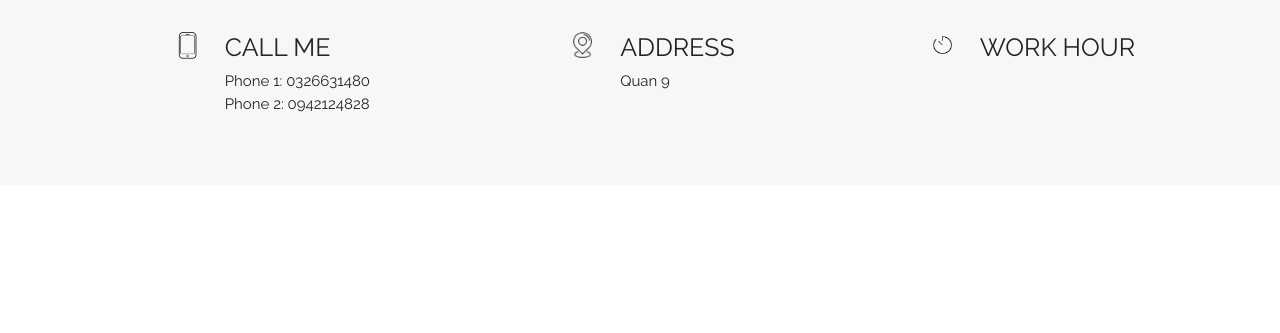
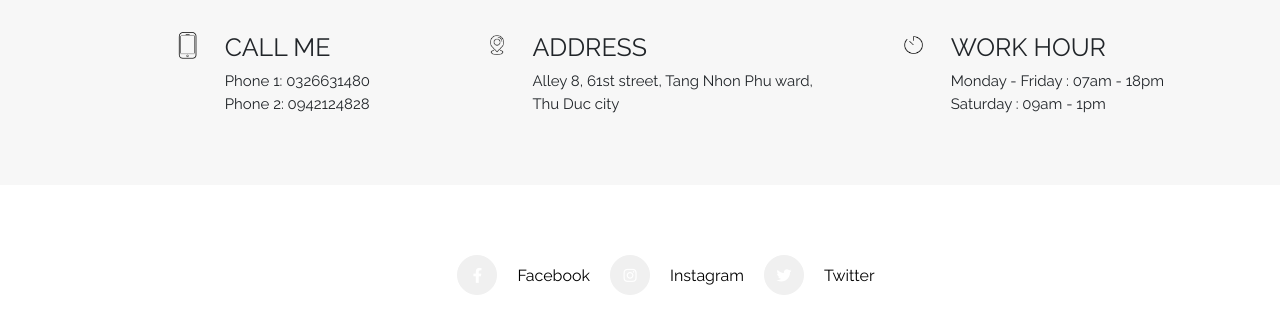
Before and after one commit to chotr/cv-angular, an Angular app: page / in a window 1280 px wide. Shown: the part 3216-3549 px from the top of the page. Built offline with nearby package versions, Linux system fonts and the light colour scheme.

Commit message:
css footer

```diff
--- a/src/app/clients/footer/footer.component.html
+++ b/src/app/clients/footer/footer.component.html
@@ -22,7 +22,7 @@
                         </div>
                         <div class="footer_text">
                             <h3>ADDRESS</h3>
-                            <p>Quan 9</p>
+                            <p>Alley 8, 61st street, Tang Nhon Phu ward, Thu Duc city</p>
                         </div>
                     </div>
                 </div>
@@ -34,6 +34,8 @@
                         </div>
                         <div class="footer_text">
                             <h3>WORK HOUR</h3>
+                            <p>Monday - Friday : 07am - 18pm</p>
+                            <p>Saturday : 09am - 1pm</p>
                         </div>
                     </div>
                 </div>
@@ -42,7 +44,26 @@
     </div>
 </div>
 <div class="social_footer">
-    <div class="content">
-
+    <div class="content container">
+        <ul class="list_s">
+            <li class="item_s fb">
+                <a href="#">
+                    <div class="icon_s"><i class="fab fa-facebook-f"></i>
+                    </div> <span>Facebook</span>
+                </a>
+            </li>
+            <li class="item_s insta">
+                <a href="#">
+                    <div class="icon_s"><i class="fab fa-instagram"></i></div>
+                    <span>Instagram</span>
+                </a>
+            </li>
+            <li class="item_s twitter">
+                <a href="#">
+                    <div class="icon_s"><i class="fab fa-twitter"></i></div>
+                    <span>Twitter</span>
+                </a>
+            </li>
+        </ul>
     </div>
 </div>
--- a/src/app/clients/footer/footer.component.scss
+++ b/src/app/clients/footer/footer.component.scss
@@ -23,3 +23,38 @@
     }
   }
 }
+
+.social_footer {
+  .list_s {
+    list-style: none;
+    display: flex;
+    flex-direction: row;
+    flex-wrap: nowrap;
+    justify-content: center;
+    align-items: center;
+    a {
+      text-decoration: none;
+    }
+    i {
+      font-size: 15px;
+      color: white;
+    }
+    .icon_s {
+      background: #f0f0f0;
+      display: inline-flex;
+      width: 40px;
+      height: 40px;
+      border: 1px solid #f0f0f0;
+      border-radius: 50%;
+      flex-direction: column;
+      flex-wrap: nowrap;
+      align-content: center;
+      justify-content: center;
+      align-items: center;
+      margin: 0 20px;
+    }
+    span{
+        color: black;
+    }
+  }
+}
```
